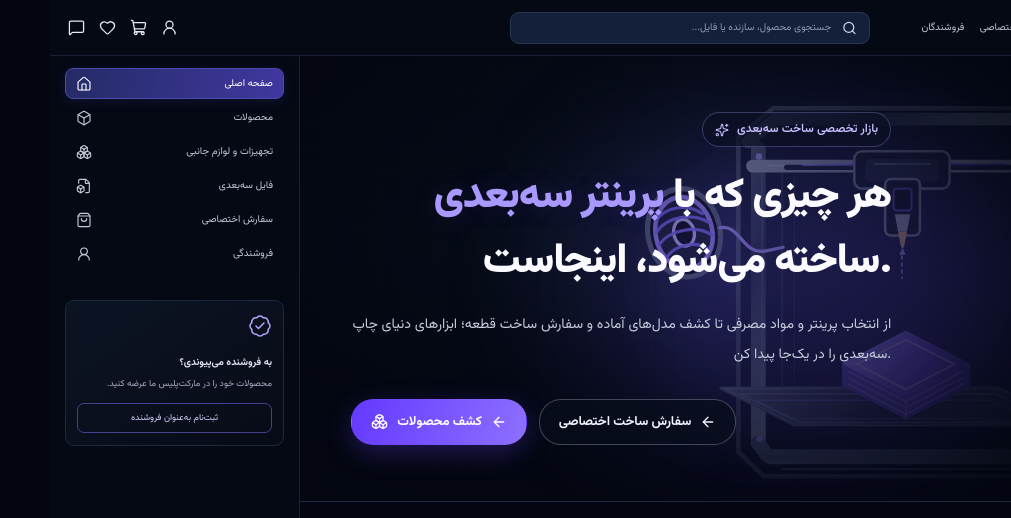
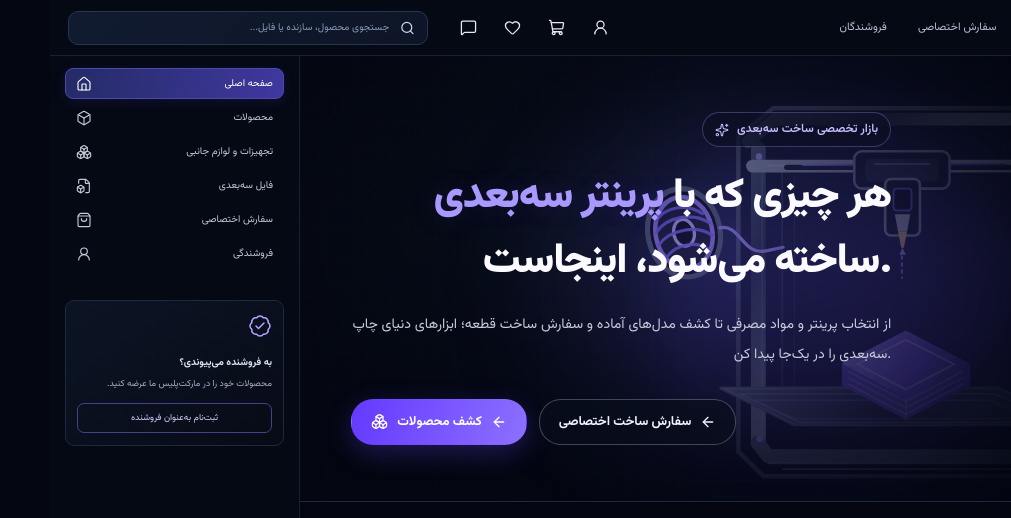
Before and after one commit to ParisaAtaee2000/web-projects, a React (Vite) app in the folder 3d-marketplace/: page / in a window 1280 px wide. Shown: the top 518 px of the page, without its empty margins (269-1280 px from the left). Built offline with nearby package versions, Linux system fonts and the light colour scheme.

Commit message:
Move header search left and restyle navigation menu

```diff
--- a/3d-marketplace/src/components/header/header.css
+++ b/3d-marketplace/src/components/header/header.css
@@ -2,8 +2,8 @@
   position: relative;
   z-index: 5;
   display: grid;
-  grid-template-columns: minmax(0, 1fr) minmax(240px, 360px) minmax(0, 1fr);
-  grid-template-areas: "actions search nav";
+  grid-template-columns: minmax(240px, 360px) auto minmax(0, 1fr);
+  grid-template-areas: "search actions nav";
   align-items: center;
   column-gap: clamp(14px, 2vw, 28px);
   height: 56px;
@@ -21,7 +21,6 @@
   z-index: 2;
   display: flex;
   align-items: center;
-  justify-self: end;
   gap: 7px;
   min-width: max-content;
   font-weight: 800;
@@ -51,14 +50,21 @@
   gap: 9px;
   width: 100%;
   min-width: 0;
-  height: 32px;
+  height: 34px;
   max-width: none;
   padding: 0 12px;
   border: 1px solid #263653;
-  border-radius: 9px;
-  background: #142039;
+  border-radius: 10px;
+  background: linear-gradient(135deg, #111b30, #0d1526);
   color: #cdd8f4;
   direction: rtl;
+  transition: border-color 160ms ease, box-shadow 160ms ease, background 160ms ease;
+}
+
+.header-search:focus-within {
+  border-color: rgba(139, 119, 255, .8);
+  box-shadow: 0 0 0 3px rgba(116, 89, 255, .12);
+  background: #111b30;
 }
 
 .header-search input {
@@ -78,10 +84,10 @@
 .header-nav {
   grid-area: nav;
   display: flex;
-  align-items: stretch;
+  align-items: center;
   align-self: stretch;
   justify-content: flex-start;
-  gap: clamp(10px, 1.2vw, 18px);
+  gap: 5px;
   min-width: 0;
   padding-right: 126px;
   white-space: nowrap;
@@ -90,24 +96,35 @@
 
 .header-nav__item {
   position: relative;
-  display: flex;
+  display: inline-flex;
+  flex: 0 0 auto;
   align-items: center;
-  font-size: 10px;
-  color: #c5c8d5;
+  justify-content: center;
+  min-height: 34px;
+  padding: 0 12px;
+  border: 1px solid transparent;
+  border-radius: 10px;
+  color: #b9c3d8;
+  font-size: 11px;
+  transition: color 160ms ease, background 160ms ease, border-color 160ms ease;
+}
+
+.header-nav__item:hover {
+  border-color: rgba(145, 125, 255, .2);
+  background: rgba(126, 104, 255, .09);
+  color: #fff;
 }
 
 .header-nav__item.is-active {
+  border-color: rgba(145, 125, 255, .3);
+  background: linear-gradient(135deg, rgba(116, 89, 255, .22), rgba(91, 61, 245, .1));
   color: #fff;
+  box-shadow: inset 0 1px 0 rgba(255, 255, 255, .035);
 }
 
-.header-nav__item.is-active:after {
-  position: absolute;
-  right: 0;
-  bottom: 0;
-  left: 0;
-  height: 2px;
-  background: #7459ff;
-  content: "";
+.header-nav__item:focus-visible {
+  outline: 2px solid #a99aff;
+  outline-offset: 2px;
 }
 
 .header-actions {
@@ -123,33 +140,41 @@
 
 .header-actions a {
   display: grid;
+  width: 30px;
+  height: 30px;
   place-items: center;
+  border: 1px solid transparent;
+  border-radius: 9px;
   color: #e7e9f4;
+  transition: color 160ms ease, background 160ms ease, border-color 160ms ease;
 }
 
-.header-actions a:hover,
-.header-nav__item:hover {
-  color: #a99aff;
+.header-actions a:hover {
+  border-color: rgba(145, 125, 255, .2);
+  background: rgba(126, 104, 255, .09);
+  color: #c3b9ff;
 }
 
 @media (max-width: 1050px) {
   .reference-header {
-    grid-template-columns: minmax(0, 1fr) minmax(220px, 280px) minmax(0, 1fr);
+    grid-template-columns: minmax(180px, 260px) auto minmax(0, 1fr);
     column-gap: 14px;
     padding-inline: 14px;
   }
 
   .header-nav {
-    gap: 8px;
+    gap: 3px;
     padding-right: 108px;
   }
 
   .header-nav__item {
+    min-height: 32px;
+    padding-inline: 8px;
     font-size: 9px;
   }
 
   .header-actions {
-    gap: 10px;
+    gap: 8px;
   }
 }
 
@@ -176,19 +201,20 @@
   }
 
   .header-search {
-    height: 34px;
+    height: 36px;
   }
 
   .header-nav {
-    height: 30px;
+    height: 36px;
     overflow-x: auto;
     overflow-y: hidden;
-    gap: 16px;
+    gap: 6px;
     padding-right: 0;
   }
 
   .header-nav__item {
-    flex: 0 0 auto;
+    min-height: 30px;
+    padding-inline: 11px;
     font-size: 10px;
   }
 
```
